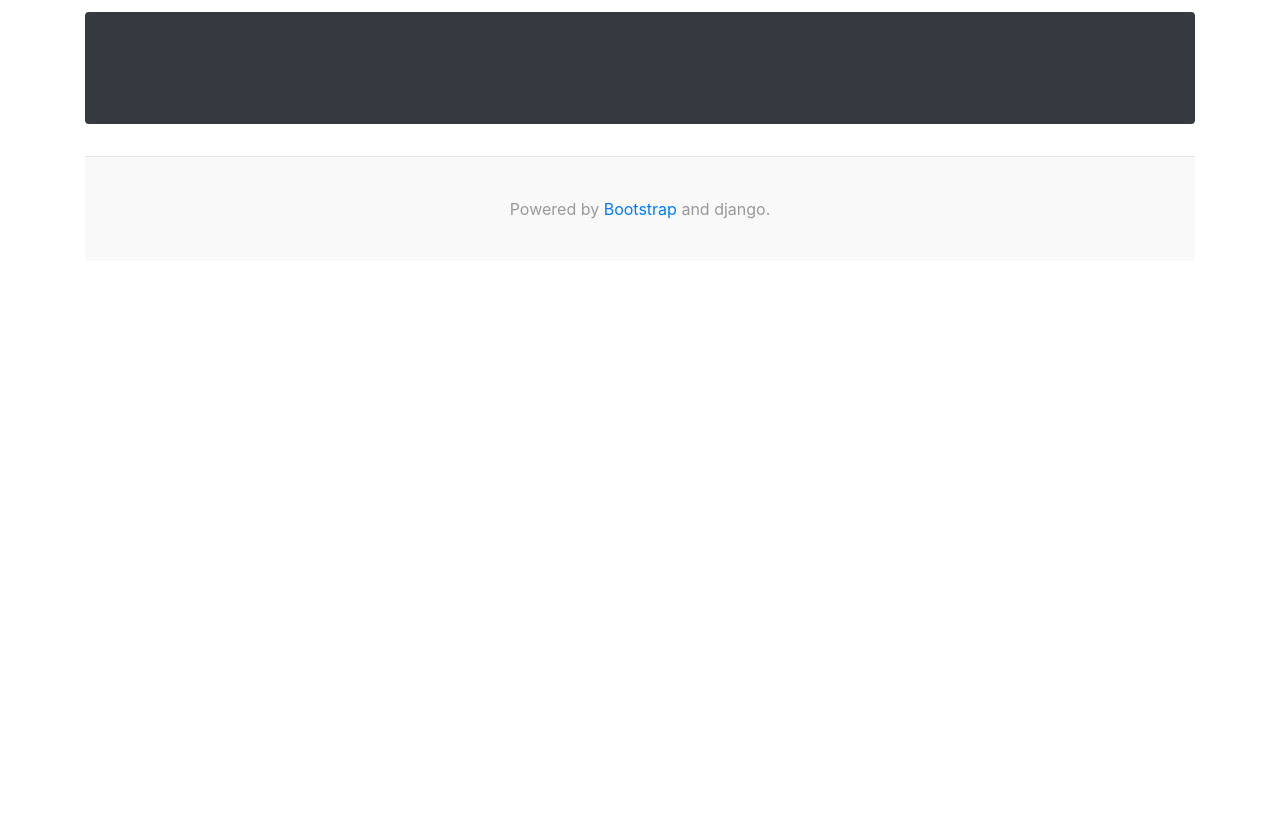
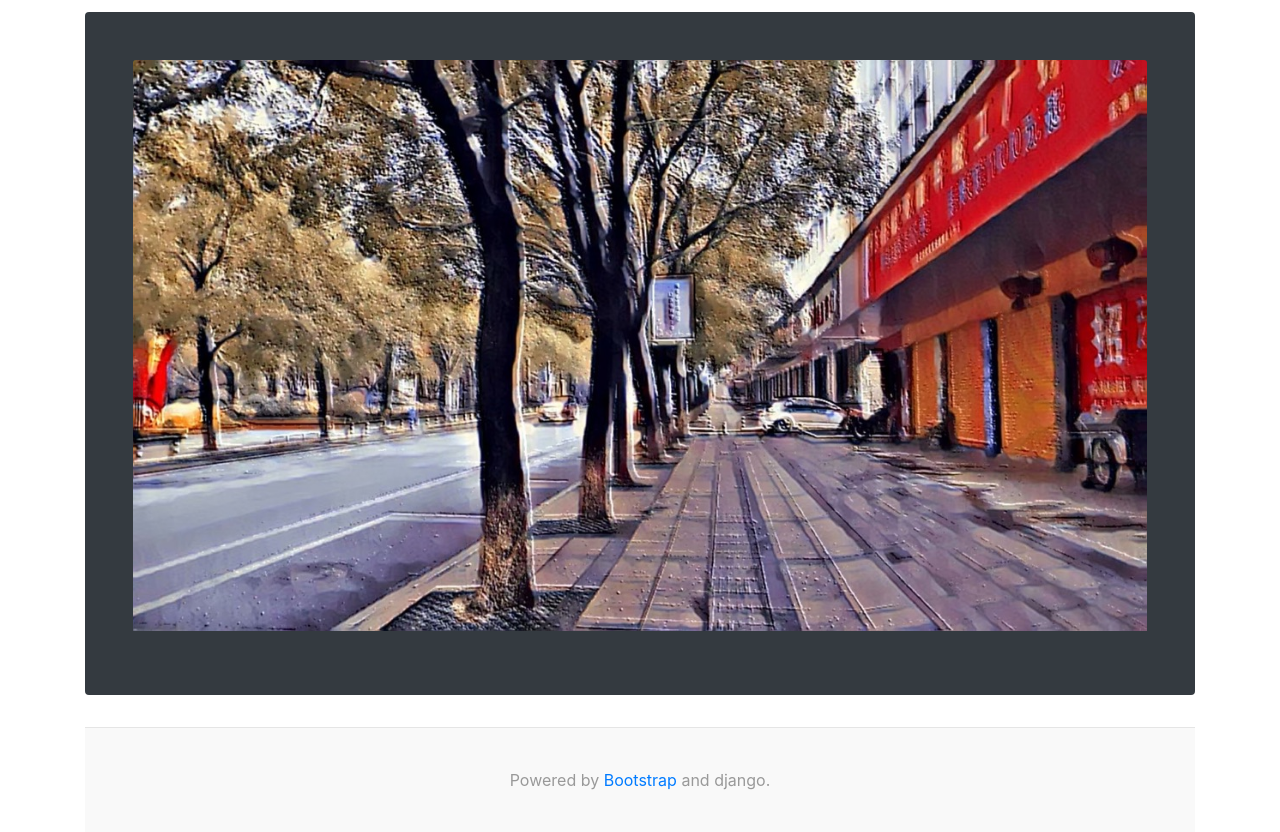
Before and after one commit to williamyang900211/will, a Django app: template mainpage/templates/mainpage.html in a window 1280 px wide. Shown: the part 104-936 px from the top of the page. Before the commit the page ends 323 px from the top, so only its background shows below. Run offline with Django 3.2, Linux system fonts and the light colour scheme; the template is opened without the code that fills it, so the values that code supplies are empty.

Commit message:
mainpage image

```diff
--- a/mainpage/templates/mainpage.html
+++ b/mainpage/templates/mainpage.html
@@ -2,6 +2,7 @@
 {% load static %}
 {% block jumbotron %}
 <div class="jumbotron p-4 p-md-5 text-white rounded bg-dark">
+  <img src="{% static 'images/mainpage.jpeg' %}" class="card-img-top" alt="">
   <div class="col-md-6 px-0">
     <p class="lead my-3">{{Quote.quote}}</p>
               <p class="lead mb-0"><cite title="Source Title" class='blockquote-reverse'>{{Quote.cite}}</cite></p>
```
Also changed, not shown: static/images/mainpage.jpeg (added).
